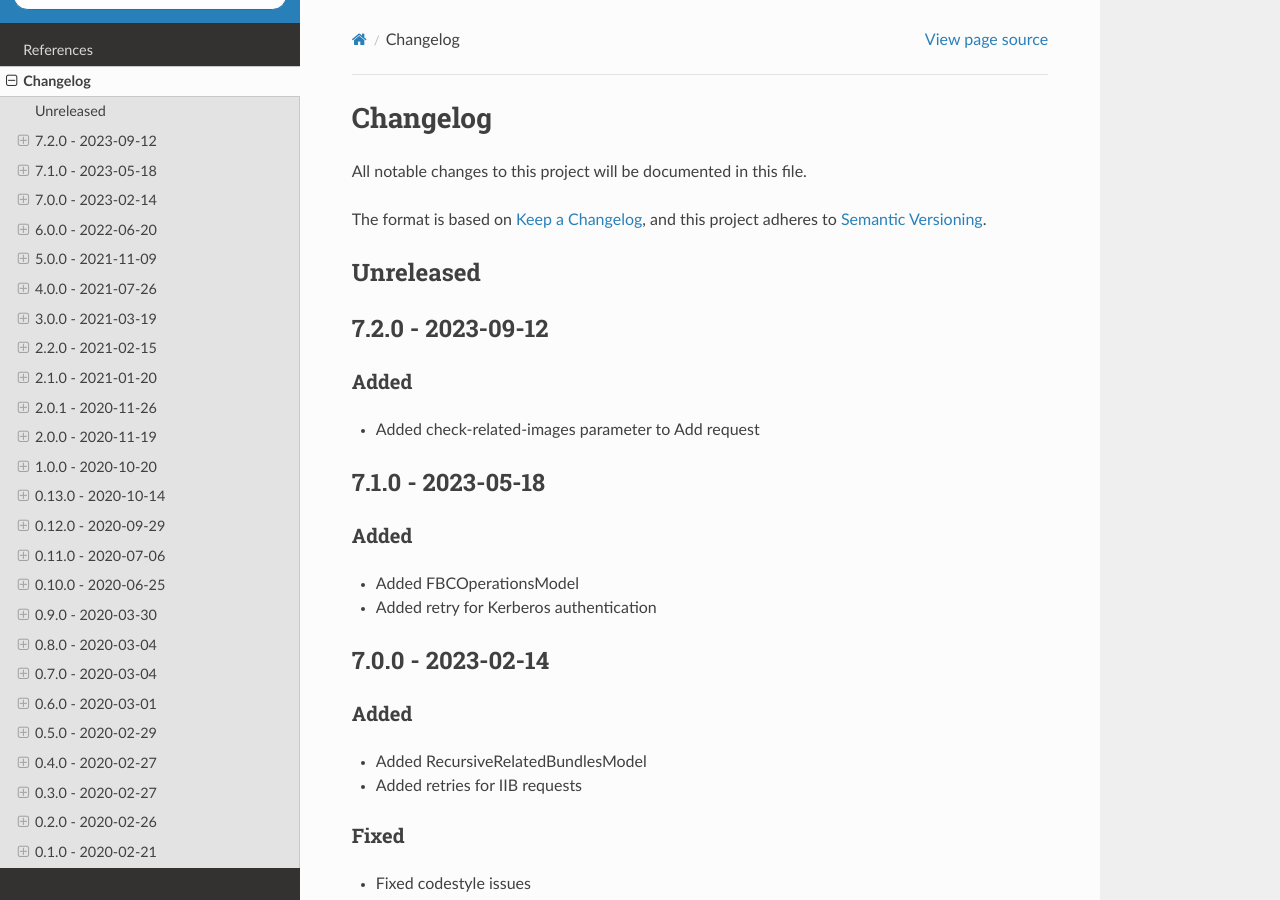
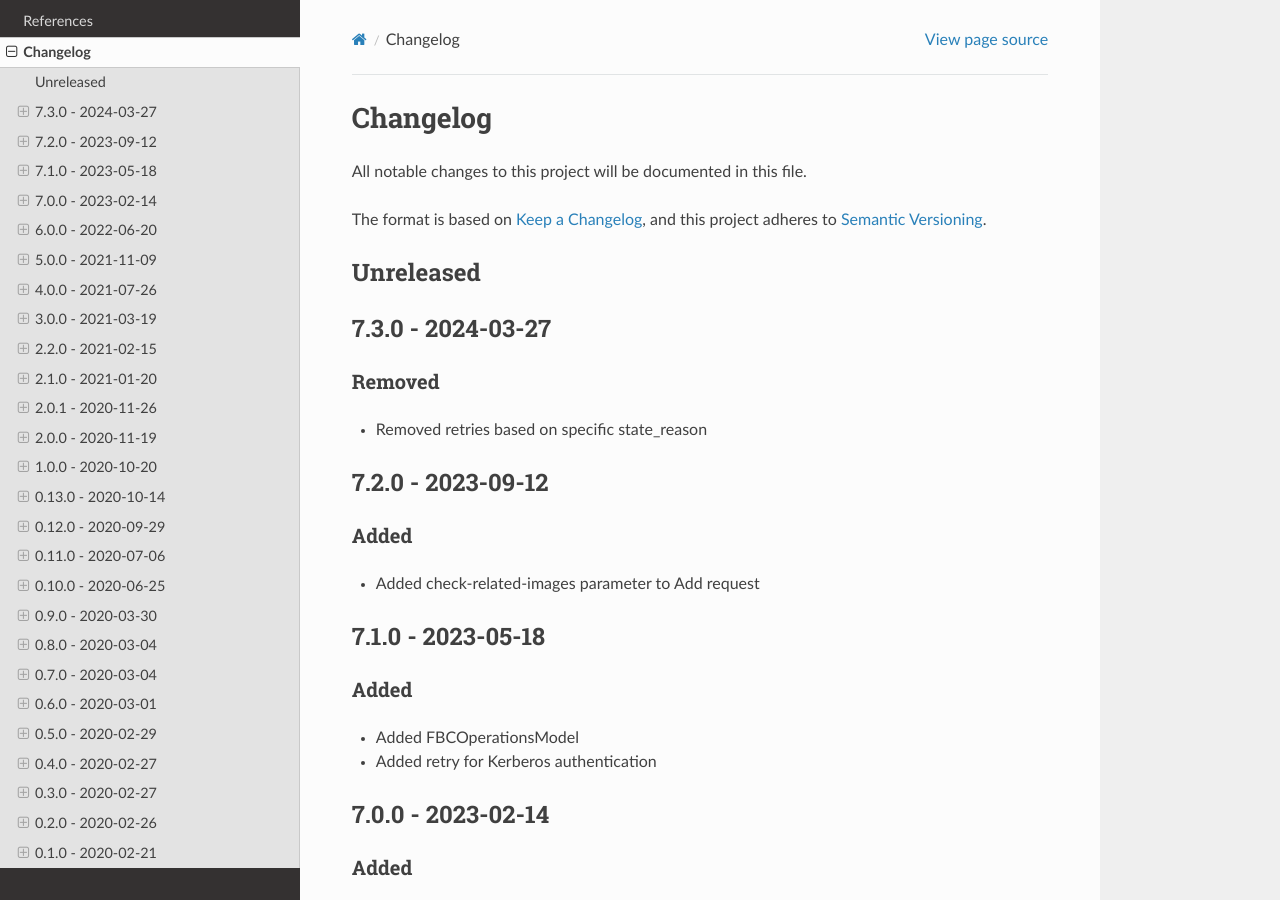
Before and after one commit to release-engineering/iiblib, a Sphinx documentation site: the page built from docs/source/CHANGELOG.md, in a window 1280 px wide and 900 px high. Built offline with Sphinx 7.4.7 and the Read the Docs theme 2.0.0, drawn with Linux system fonts in a browser that asks for light colours.

Commit message:
Release 7.3.0

```diff
--- a/docs/source/CHANGELOG.md
+++ b/docs/source/CHANGELOG.md
@@ -6,6 +6,11 @@ The format is based on [Keep a Changelog](https://keepachangelog.com/en/1.0.0/),
 and this project adheres to [Semantic Versioning](https://semver.org/spec/v2.0.0.html).
 
 ## Unreleased
+
+## 7.3.0 - 2024-03-27
+
+### Removed
+ - Removed retries based on specific state_reason
 
 ## 7.2.0 - 2023-09-12
 
--- a/setup.py
+++ b/setup.py
@@ -60,7 +60,7 @@ if os.environ.get("READTHEDOCS", None):
 
 setup(
     name="iiblib",
-    version="7.2.0",
+    version="7.3.0",
     description="IIB client library",
     long_description=long_description,
     long_description_content_type="text/markdown",
```
